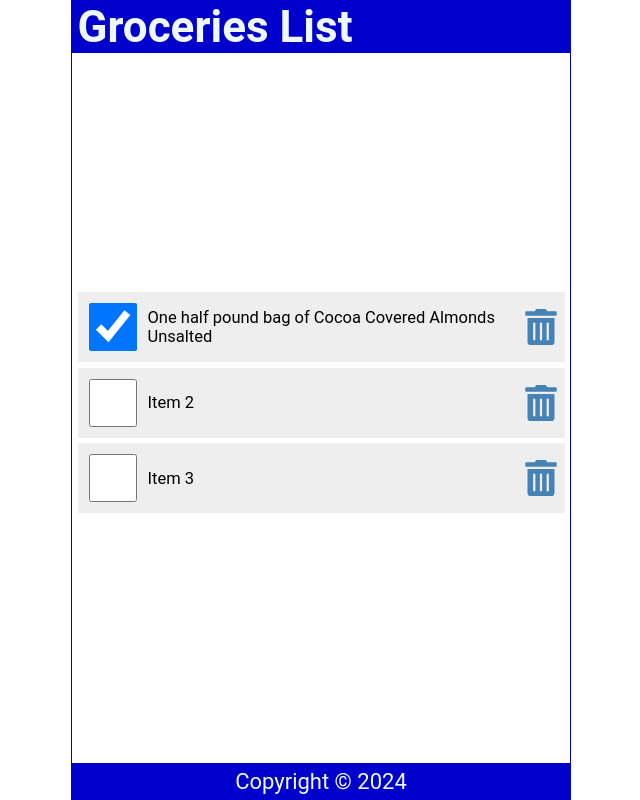
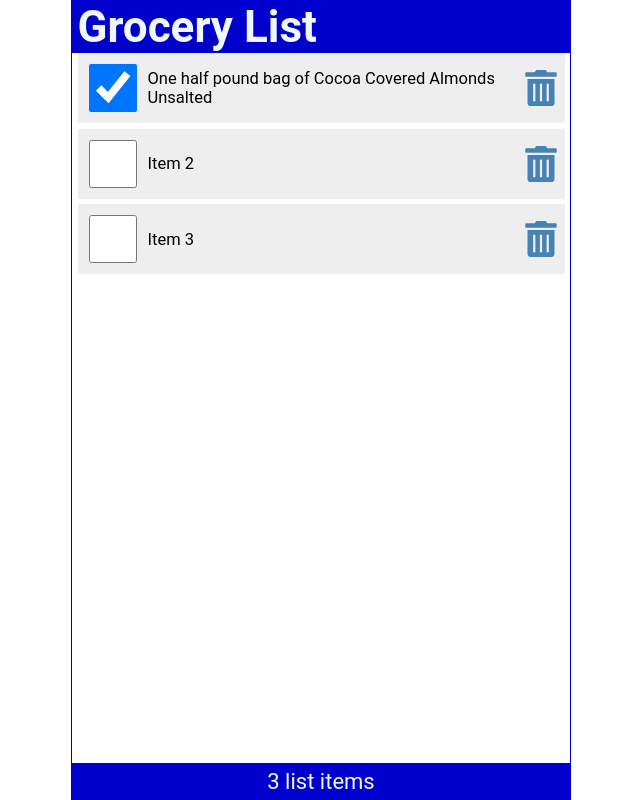
Before and after one commit to divi1501/Grocery-List-App, a React (Create React App) app: page / in a window 1280 px wide. Shown: the whole page, without its empty margins (319-959 px from the left). Built offline with nearby package versions, Linux system fonts and the light colour scheme.

Commit message:
props and props drilling

```diff
--- a/src/App.js
+++ b/src/App.js
@@ -1,14 +1,43 @@
 import Header from './Header';
 import Content from './Content';
 import Footer from './Footer';
+import { useState } from 'react';
+function App() {
+  const [items, setItems] = useState([
+    {
+        id: 1,
+        checked: true,
+        item: "One half pound bag of Cocoa Covered Almonds Unsalted"
+    },
+    {
+        id: 2,
+        checked: false,
+        item: "Item 2"
+    },
+    {
+        id: 3,
+        checked: false,
+        item: "Item 3"
+    }
+]);
 
-function App() {
+const handleClick = (id) => {
+    const listItems = items.map((item) => item.id === id ? { ...item, checked: !item.checked} : item);
+    setItems(listItems);
+    localStorage.setItem('shoppingList', JSON.stringify(listItems));
+}
 
+const handleDelete = (id) => {
+    const listItems = items.filter((item) => item.id !== id);
+    setItems(listItems);
+    localStorage.setItem('shoppingList', JSON.stringify(listItems));
+
+}
   return (
     <div className="App">
-      <Header />
-      <Content />
-      <Footer />
+      <Header title="Grocery List" />
+      <Content items={items} handleClick={handleClick} handleDelete={handleDelete} />
+      <Footer length={items.length} />
     </div>
   );
 }
--- a/src/Content.js
+++ b/src/Content.js
@@ -1,49 +1,10 @@
-import { useState } from 'react';
-import { FaTrashAlt } from "react-icons/fa";
-const Content = () => {
-    const [items, setItems] = useState([
-        {
-            id: 1,
-            checked: true,
-            item: "One half pound bag of Cocoa Covered Almonds Unsalted"
-        },
-        {
-            id: 2,
-            checked: false,
-            item: "Item 2"
-        },
-        {
-            id: 3,
-            checked: false,
-            item: "Item 3"
-        }
-    ]);
+import ItemList from "./ItemList";
+const Content = ({items, handleClick, handleDelete}) => {
 
-    const handleClick = (id) => {
-        const listItems = items.map((item) => item.id === id ? { ...item, checked: !item.checked} : item);
-        setItems(listItems);
-        localStorage.setItem('shoppingList', JSON.stringify(listItems));
-    }
-
-    const handleDelete = (id) => {
-        const listItems = items.filter((item) => item.id !== id);
-        setItems(listItems);
-        localStorage.setItem('shoppingList', JSON.stringify(listItems));
-
-    }
     return (
         <main>
             {items.length ? (
-                <ul>
-                    {items.map( (item) => (
-                    <li className='item' key={item.id}>
-                        <input onChange={() => handleClick(item.id)} type='checkbox' checked={item.checked} />
-                        <label onDoubleClick={() => handleClick(item.id)} >{item.item}</label>
-                        <FaTrashAlt role='button' tabIndex="0" onClick={() => handleDelete(item.id)} />
-                    </li>
-
-                        ))}
-                </ul>
+                <ItemList items={items} handleClick={handleClick} handleDelete={handleDelete} />
             ) : (
                 <p style={{marginTop:'2rem'}}>Your list is empty.</p>
             )
--- a/src/Footer.js
+++ b/src/Footer.js
@@ -1,9 +1,9 @@
-const Footer = () => {
+const Footer = ({length}) => {
     const today = new Date();
 
     return (
         <footer>
-            <p>Copyright &copy; {today.getFullYear()}</p>
+            <p>{length} list {length ===1 ? 'item' : 'items'}</p>
         </footer>
     )
 }
--- a/src/Header.js
+++ b/src/Header.js
@@ -1,10 +1,12 @@
-const Header = () => {
+const Header = ({title}) => {
 
     return (
         <header>
-            <h1>Groceries List</h1>
+            <h1>{title}</h1>
         </header>
     )
 }
-
+Header.defaultProps = {
+    title: "Default header"
+}
 export default Header;
--- /dev/null
+++ b/src/ItemList.js
@@ -0,0 +1,14 @@
+import React from 'react'
+import LineItem from './LineItem'
+
+const ItemList = ({items, handleDelete,handleClick}) => {
+  return (
+    <ul>
+        {items.map( (item) => (
+            <LineItem key={item.id} item={item} handleClick={handleClick} handleDelete={handleDelete} />
+        ))}
+    </ul>
+  )
+}
+
+export default ItemList
--- /dev/null
+++ b/src/LineItem.js
@@ -0,0 +1,14 @@
+import React from 'react'
+import { FaTrashAlt } from "react-icons/fa";
+
+const LineItem = ({item, handleDelete,handleClick}) => {
+  return (
+    <li className='item'>
+        <input onChange={() => handleClick(item.id)} type='checkbox' checked={item.checked} />
+        <label onDoubleClick={() => handleClick(item.id)} >{item.item}</label>
+        <FaTrashAlt role='button' tabIndex="0" onClick={() => handleDelete(item.id)} aria-label={`Delete ${item.item}`} />
+    </li>
+  )
+}
+
+export default LineItem
--- a/src/index.css
+++ b/src/index.css
@@ -44,7 +44,7 @@ main {
   display: flex;
   flex-direction: column;
   flex-grow: 1;
-  justify-content: center;
+  justify-content: flex-start;
   align-items: center;
   overflow-y: auto;
 }
```
